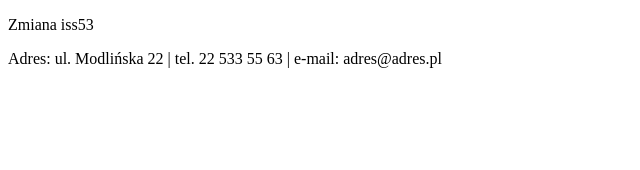
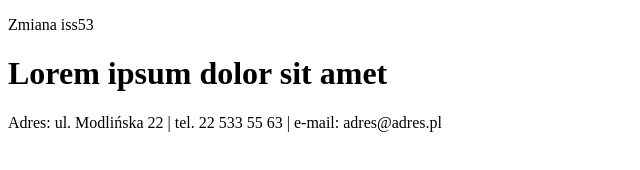
Before and after one commit to magda0811/hello-world, a plain HTML site: page index.html in a window 1280 px wide. Shown: the whole page, without its empty margins (0-640 px from the left). Drawn offline with Linux system fonts and the light colour scheme.

Commit message:
Dodałam nagłówek h1

```diff
--- a/index.html
+++ b/index.html
@@ -1,15 +1,19 @@
 <!DOCTYPE html>
 <html>
+
 <head>
-  <meta charset="utf-8">
-  <meta name="viewport" content="width=device-width">
-  <title>JS Bin</title>
+	<meta charset="utf-8">
+	<meta name="viewport" content="width=device-width">
+	<title>JS Bin</title>
 </head>
+
 <body>
 
 	<p>Zmiana iss53</p>
+	<h1>Lorem ipsum dolor sit amet</h1>
 
 </body>
 
 <footer>Adres: ul. Modlińska 22 | tel. 22 533 55 63 | e-mail: adres@adres.pl</footer>
+
 </html>
```
